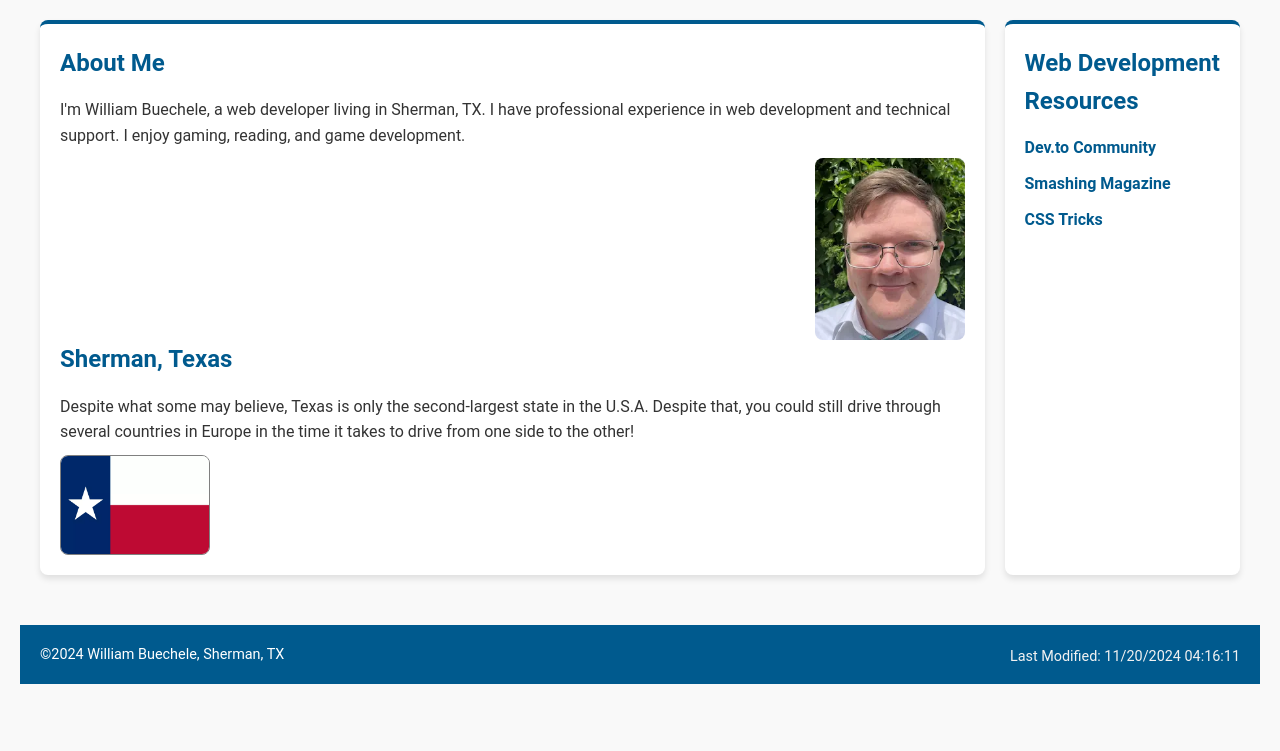
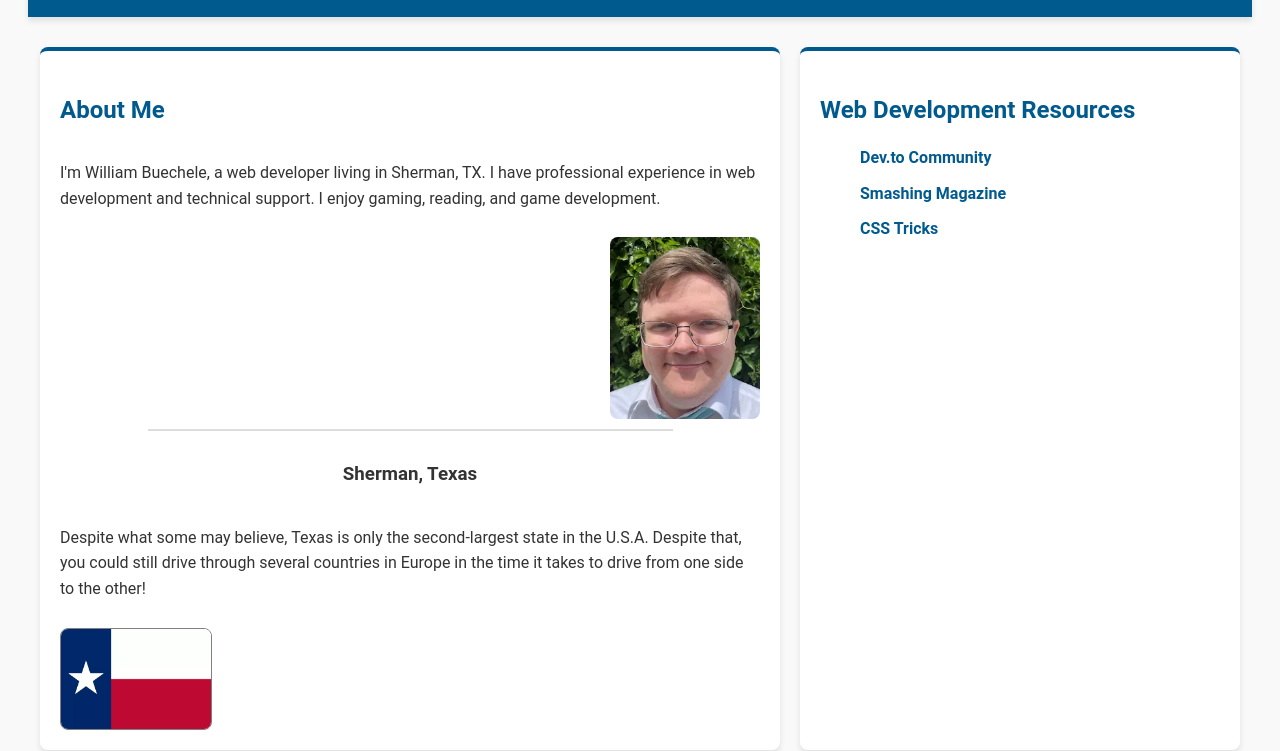
Before and after one commit to fredly11/wdd131, a plain HTML site: page index.html in a window 1280 px wide. Shown: the part 162-913 px from the top of the page. Before the commit the page ends 866 px from the top, so only its background shows below. Drawn offline with Linux system fonts and the light colour scheme.

Commit message:
fixed for audit

```diff
--- a/index.html
+++ b/index.html
@@ -7,6 +7,9 @@
         <link rel="stylesheet" href="styles/base.css">
         <meta name="description" content="WDD 131 - Dynamic Web Fundamentals - William Buechele, Homepage for learning dynamic web development techniques.">
         <meta name="author" content="William Buechele">
+        <link rel="preconnect" href="https://fonts.googleapis.com">
+        <link rel="preconnect" href="https://fonts.gstatic.com" crossorigin>
+        <link href="https://fonts.googleapis.com/css2?family=Dosis:wght@200..800&family=Urbanist:ital,wght@0,100..900;1,100..900&display=swap" rel="stylesheet">
         <script src="scripts/getdates.js" defer></script>
     </head>
     <body>
@@ -15,8 +18,8 @@
             <nav class="nav">
                 <a href="https://www.linkedin.com/in/william-buechele/">LinkedIn</a>
                 <a href="https://byui.instructure.com/">I-Learn</a>
-                <a href="https://www.churchofjesuschrist.org/study/scriptures/bofm/moro/8?lang=eng&id=p26#p26>Scripture</a>
-                <a href="#">Final Project</a>
+                <a href="https://www.churchofjesuschrist.org/study/scriptures/bofm/moro/8?lang=eng&id=p26#p26">Scripture</a>
+                <a>Final Project</a>
             </nav>
         </header>
         <main class="main-content">
@@ -29,14 +32,15 @@
                         </p>
                         <img class="profile-image" src="./images/profile.webp" alt="Profile of William Buechele">
                     </div>
-                    <h2>Sherman, Texas</h2>
+                    <div class="divider"></div>
+                    <h3>Sherman, Texas</h3>
                     <p>
                         Despite what some may believe, Texas is only the second-largest state in the U.S.A. Despite that, you could still drive through several countries in Europe in the time it takes to drive from one side to the other!
                     </p>
                     <img class="flag-image" src="./images/texas-flag.webp" alt="Texas Flag">
                 </div>
             </section>
-            <section class="card">
+            <section class="card resources">
                 <h2>Web Development Resources</h2>
                 <ul>
                     <li><a href="https://dev.to/">Dev.to Community</a></li>
--- a/styles/base.css
+++ b/styles/base.css
@@ -1,8 +1,5 @@
-
-* {
-    box-sizing: border-box;
-    margin: 0;
-    padding: 0;
+:root {
+    font-family: Urbanist;
 }
 
 body {
@@ -101,6 +98,17 @@ body {
     text-decoration: underline;
 }
 
+.about h3{
+    text-align: center;
+    font-weight: bold;
+}
+
+.divider {
+    width: 75%;
+    height: 2px;
+    background-color: #ddd;
+    margin: 10px auto;
+}
 .about {
     display: flex;
     flex-direction: column;
@@ -110,6 +118,12 @@ body {
     float: left;
     border: solid grey 1px;
 }
+
+.resources {
+    min-width: 400px;
+}
+
+
 
 /*Footer*/
 .footer {
```
